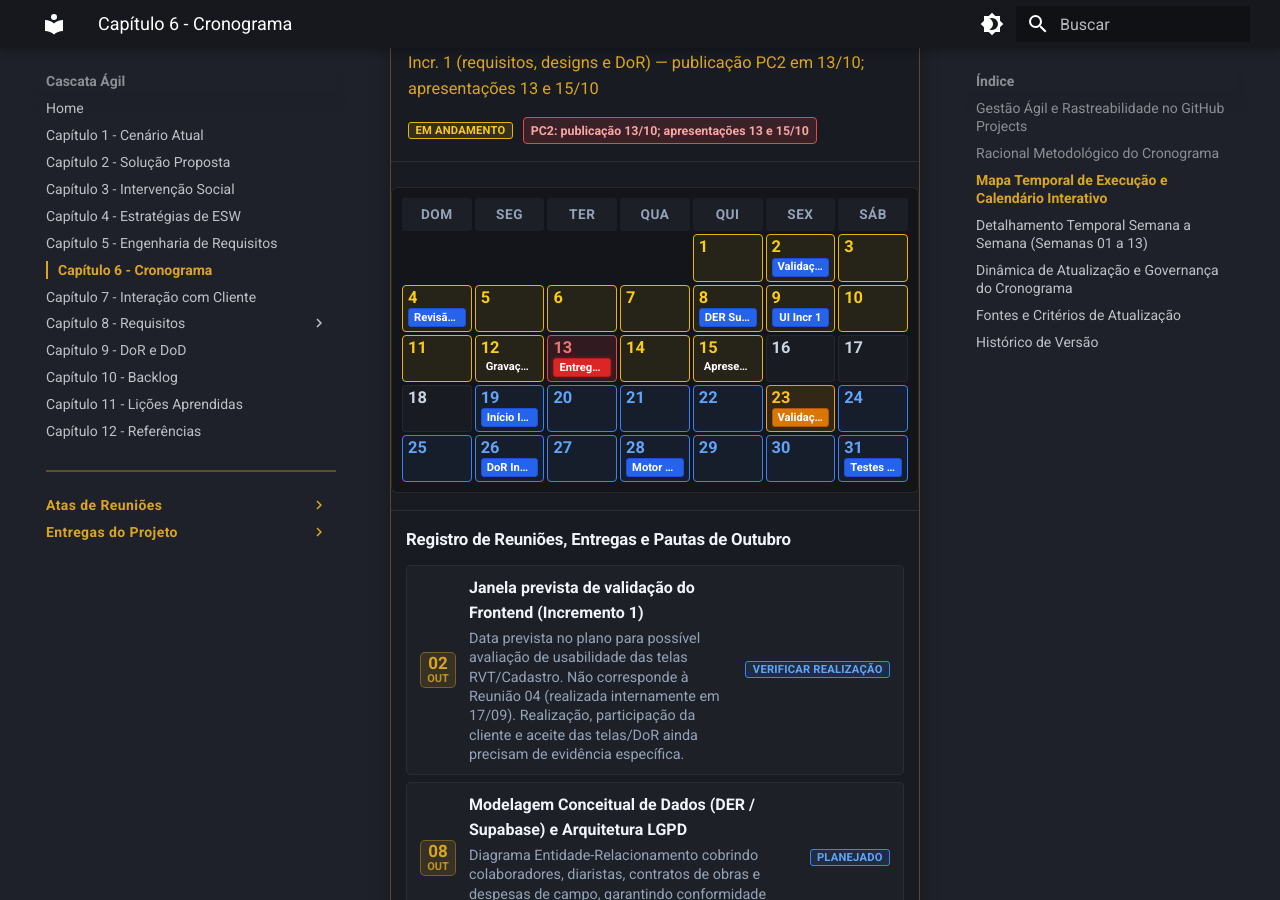
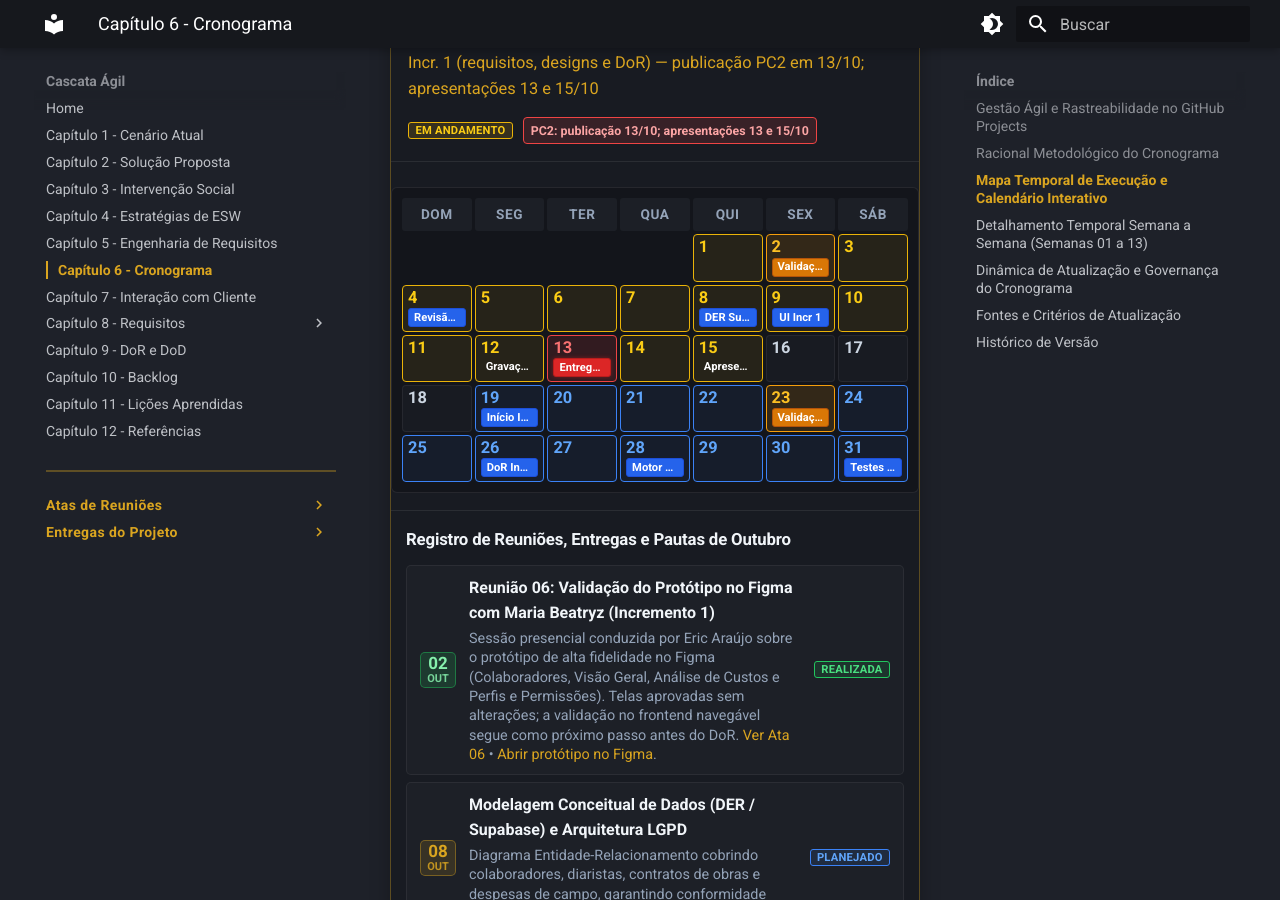
Before and after one commit to mdsreq-fga-unb/REQ-2026.2-T01-DUOC-Finance, an MkDocs documentation site: the page built from docs/cronograma/index.md, in a window 1280 px wide and 900 px high, scrolled down 9081 px. Built offline with MkDocs 1.6.1 and Material for MkDocs 9.7.7, drawn with Linux system fonts in a browser that asks for light colours; emoji names are drawn with the system emoji font; some of the changed text lies outside the part shown.

```diff
--- a/docs/cronograma/index.md
+++ b/docs/cronograma/index.md
@@ -92,7 +92,7 @@ Para assegurar rastreabilidade inequívoca entre os Objetivos Específicos (OEs)
 | Ciclo / Incremento RAD | Foco Arquitetural e de Domínio | Características Contempladas (CARs) | Atividades Metodológicas e Validações | Marco Externo Intersectante |
 | :--- | :--- | :--- | :--- | :---: |
 | **Ciclo 0: Concepção & Fundação**<br>*(Semanas 01 a 03 / Ago-Set)* | Diagnóstico de processos, viabilidade e governança | [CAR-01 a CAR-08](../visao-produto/capitulo-2/index.md) *(Especificação preliminar)*<br>[CAR-09 a CAR-12](../visao-produto/capitulo-2/index.md#car-09) *(Escopo técnico)* | - Contato exploratório inicial com a DUOC (19/08)<br>- Reunião 01 Oficial de Elicitação de Escopo e MVP (05/09)<br>- Reunião 02 de alinhamento interno (07/09) e Reunião 03 de apresentação gravada do PC1 (07/09)<br>- Rich Picture v2, Ishikawa 4M, Stakeholders e Mixer Board<br>- Estruturação do repositório *Docs as Code* no GitHub Pages | **Ponto de Controle 1**<br>*(publicação 08/09; apresentações 08 e 10/09)* |
-| **Incremento 1: Gestão Cadastral e RVT de Campo**<br>*(Semanas 04 a 07 / Set-Out)* | Base cadastral unificada, autenticação e apontamento de viagens em obras | [CAR-01: Gestão Cadastral Unificada](../visao-produto/capitulo-2/index.md#car-01)<br>[CAR-02: Apontamento Móvel / RVT](../visao-produto/capitulo-2/index.md#car-02)<br>[CAR-07: Controle de Acesso RBAC (Base)](../visao-produto/capitulo-2/index.md#car-07) | - Elicitação aprofundada URPS+ e personas de campo<br>- Base visual e Design System no Figma; estabelecimento dos designs de tela (RVT e Cadastros) diretamente no Frontend (React/Tailwind)<br>- **Reunião 04 (17/09):** Retrospectiva interna da Unidade 1 e planejamento da Unidade 2<br>- **Reunião 05 (24/09):** Priorização interna MoSCoW/Matriz 4×4 e aprovação do MVP com ressalvas pela equipe<br>- **Janela prevista de validação do frontend (02/10):** realização e eventual aceite da cliente sem comprovação nas Atas 01 a 05<br>- Verificação do DoR do Incr. 1, condicionada ao registro de aceite das telas<br>- Codificação da lógica de regras cadastrais e persistência no Supabase | **Ponto de Controle 2**<br>*(publicação 13/10; apresentações 13 e 15/10)* |
+| **Incremento 1: Gestão Cadastral e RVT de Campo**<br>*(Semanas 04 a 07 / Set-Out)* | Base cadastral unificada, autenticação e apontamento de viagens em obras | [CAR-01: Gestão Cadastral Unificada](../visao-produto/capitulo-2/index.md#car-01)<br>[CAR-02: Apontamento Móvel / RVT](../visao-produto/capitulo-2/index.md#car-02)<br>[CAR-07: Controle de Acesso RBAC (Base)](../visao-produto/capitulo-2/index.md#car-07) | - Elicitação aprofundada URPS+ e personas de campo<br>- Base visual e Design System no Figma; estabelecimento dos designs de tela (RVT e Cadastros) diretamente no Frontend (React/Tailwind)<br>- **Reunião 04 (17/09):** Retrospectiva interna da Unidade 1 e planejamento da Unidade 2<br>- **Reunião 05 (24/09):** Priorização interna MoSCoW/Matriz 4×4 e aprovação do MVP com ressalvas pela equipe<br>- **Reunião 06 (02/10):** validação presencial do protótipo no Figma com Maria Beatryz, aprovado sem alterações ([Ata 06](../atas/reuniao-06.md))<br>- Verificação do DoR do Incr. 1, condicionada à validação das telas no frontend navegável<br>- Codificação da lógica de regras cadastrais e persistência no Supabase | **Ponto de Controle 2**<br>*(publicação 13/10; apresentações 13 e 15/10)* |
 | **Incremento 2: Motor Financeiro e Reembolsos**<br>*(Semanas 08 a 10 / Out-Nov)* | Apuração de diárias, fechamento de obras, conciliação e prestação de contas | [CAR-03: Motor Financeiro de Fechamento](../visao-produto/capitulo-2/index.md#car-03)<br>[CAR-04: Prestação de Contas e Reembolsos](../visao-produto/capitulo-2/index.md#car-04)<br>[CAR-08: Trilha de Auditoria (Logs)](../visao-produto/capitulo-2/index.md#car-08) | - Desenho dos fluxos e telas de fechamento financeiro e reembolsos diretamente no Frontend (tendo o Figma como base)<br>- **Validação prevista no Frontend (23/10):** sessão com Maria Beatryz, sujeita a confirmação de agenda e registro de resultado<br>- Verificação do DoR após validação das telas e contratos de dados<br>- **Construção da lógica do Motor Financeiro (CAR-03):** codificação das regras de cálculo de diárias, adiantamentos e persistência com folga técnica<br>- Upload de comprovantes simulados e logs de auditoria<br>- Testes aritméticos com planilhas de controle da DUOC | *Transição entre PC2 e PC3* |
 | **Incremento 3: Custos por Contrato, Dashboards e Integrações**<br>*(Semanas 10 a 11 / Nov)* | Rateio de despesas por obra, painel gerencial e interoperabilidade | [CAR-05: Apropriação de Custos por Contrato](../visao-produto/capitulo-2/index.md#car-05)<br>[CAR-06: Painel Analítico de Desvio Orçamentário](../visao-produto/capitulo-2/index.md#car-06)<br>[CAR-09: Integração auditor.ia (Presença)](../visao-produto/capitulo-2/index.md#car-09)<br>[CAR-10: Importação/Exportação ERP e CSV](../visao-produto/capitulo-2/index.md#car-10) | - Construção dos módulos de rateio de custos por contrato<br>- Indicadores e filtros de custos do MVP (RF11); monitoramento orçamentário avançado no pós-MVP<br>- Estudos de conectores com dados sintéticos de auditor.ia e ERP, sujeitos à capacidade do backlog pós-MVP<br>- Inspeção estática de requisitos e código (Fagan)<br>- Matriz de Rastreabilidade Bidirecional (*Forward/Backward*)<br>- Deploy contínuo e integrado em *Staging* | **Ponto de Controle 3**<br>*(publicação 17/11; apresentações 17 e 19/11)* |
 | **Fase Final: Transição / Cutover, Estabilização e Aceite**<br>*(Semanas 12 e 13 / 20/11 a 02/12)* | Homologação final, UAT com a cliente, saneamento de defeitos e transição operacional | **CARs selecionadas para o MVP integradas para aceite** *(funcionalidades evolutivas permanecem no backlog)* | - *Code Freeze* operacional (20 a 23/11)<br>- **Sessão de UAT prevista (24/11):** agendamento e ata pendentes com Maria Beatryz<br>- **Janela Dedicada de Correção de Defeitos pós-UAT (25 a 27/11)**<br>- **Termo de Aceite Formal previsto (28/11), condicionado ao UAT e à assinatura da cliente**<br>- Transição operacional (*Cutover*), Manual do Usuário e capacitação<br>- Apresentação Final perante a banca e Retrospectiva | **Ponto de Controle 4**<br>*(publicação 01/12; apresentações 01 e 03/12)* |
@@ -183,7 +183,7 @@ Utilize os **cards seletores integrados no topo do calendário** para alternar e
           <div class="tooltip-body">
             <p><strong>Período:</strong> 01/10 a 31/10</p>
             <p><strong>Marcos:</strong> PC2: publicação 13/10; apresentações 13 e 15/10</p>
-            <p><strong>Validações:</strong> janela prevista para frontend do Incremento 1 (02/10; ocorrência não comprovada pelas atas recebidas) • validação do Incremento 2 prevista para 23/10</p>
+            <p><strong>Validações:</strong> validação presencial do protótipo do Incremento 1 no Figma realizada em 02/10 (Ata 06) • validação do Incremento 2 prevista para 23/10</p>
           </div>
           <div class="tooltip-hint">Clique para alternar para Outubro</div>
         </div>
@@ -624,9 +624,9 @@ Utilize os **cards seletores integrados no topo do calendário** para alternar e
             <tr>
               <td class="empty-day"></td><td class="empty-day"></td><td class="empty-day"></td><td class="empty-day"></td>
               <td class="day-u2" title="Critérios BDD/Gherkin e refinamento"><div class="cell-top"><span class="cell-num">1</span></div></td>
-              <td class="day-u2" title="Janela prevista de validação do frontend do Incremento 1; realização não confirmada pelas Atas 01 a 05">
+              <td class="day-u2 day-meet" title="Reunião 06 com Maria Beatryz — Validação presencial do protótipo de alta fidelidade no Figma (Incremento 1)">
                 <div class="cell-top"><span class="cell-num">2</span></div>
-                <span class="event-chip active-phase">Validação prevista</span>
+                <span class="event-chip meet">Validação Figma</span>
               </td>
               <td class="day-u2"><div class="cell-top"><span class="cell-num">3</span></div></td>
             </tr>
@@ -697,13 +697,13 @@ Utilize os **cards seletores integrados no topo do calendário** para alternar e
 
         <div class="month-event-item">
           <div class="month-event-left">
-            <span class="event-date-badge"><span class="ev-d">02</span><span class="ev-m">OUT</span></span>
-            <div class="event-info">
-              <div class="event-name">Janela prevista de validação do Frontend (Incremento 1)</div>
-              <div class="event-desc">Data prevista no plano para possível avaliação de usabilidade das telas RVT/Cadastro. Não corresponde à Reunião 04 (realizada internamente em 17/09). Realização, participação da cliente e aceite das telas/DoR ainda precisam de evidência específica.</div>
-            </div>
-          </div>
-          <span class="status-pill planejado">Verificar realização</span>
+            <span class="event-date-badge done"><span class="ev-d">02</span><span class="ev-m">OUT</span></span>
+            <div class="event-info">
+              <div class="event-name">Reunião 06: Validação do Protótipo no Figma com Maria Beatryz (Incremento 1)</div>
+              <div class="event-desc">Sessão presencial conduzida por Eric Araújo sobre o protótipo de alta fidelidade no Figma (Colaboradores, Visão Geral, Análise de Custos e Perfis e Permissões). Telas aprovadas sem alterações; a validação no frontend navegável segue como próximo passo antes do DoR. <a href="../atas/reuniao-06/">Ver Ata 06</a> • <a href="https://www.figma.com/design/jJ5lOX1FJ52vpFGk8cimoM/DUOC-FINANCE?node-id=1-39" target="_blank" rel="noopener noreferrer">Abrir protótipo no Figma</a>.</div>
+            </div>
+          </div>
+          <span class="status-pill concluido">Realizada</span>
         </div>
 
         <div class="month-event-item">
@@ -1131,7 +1131,7 @@ Utilize as abas abaixo para consultar as atividades detalhadas, entregáveis pre
         </div>
         <div class="week-meta-item">
           <span class="week-meta-label">Validações com a Cliente e Reuniões</span>
-          <span class="week-meta-value">Reunião 04 interna (17/09 — retrospectiva e planejamento) • Reunião 05 interna (24/09 — MoSCoW/MVP com ressalvas) • janela de validação do frontend prevista para 02/10 (realização sem comprovação pelas atas)</span>
+          <span class="week-meta-value">Reunião 04 interna (17/09 — retrospectiva e planejamento) • Reunião 05 interna (24/09 — MoSCoW/MVP com ressalvas) • Reunião 06 com a cliente (02/10 — validação presencial do protótipo no Figma, aprovado sem alterações)</span>
         </div>
       </div>
       <div class="week-card-grid">
@@ -1142,7 +1142,7 @@ Utilize as abas abaixo para consultar as atividades detalhadas, entregáveis pre
             <li>Classificação e especificação rigorosa de requisitos sob o framework <strong>URPS+</strong>;</li>
             <li>Criação de Personas representativas e cenários contextuais de uso para escritório e canteiros;</li>
             <li>Base visual e tokens no Figma; estabelecimento dos designs de tela diretamente no Frontend (React SPA) com dados mockados;</li>
-            <li>Planejamento de sessão de validação sociotécnica com Maria Beatryz navegando pelas telas no frontend; somente registrar como realizada e homologada após evidência específica;</li>
+            <li>Validação presencial do protótipo no Figma com Maria Beatryz em 02/10 (<a href="../atas/reuniao-06/">Ata 06</a>); a sessão no frontend navegável permanece como próximo passo antes do DoR;</li>
             <li>Decomposição em Histórias de Usuário <strong>INVEST</strong> com critérios de aceitação objetivos;</li>
             <li>Priorização de Backlog usando <strong>MoSCoW</strong> e <strong>atendimento formal ao DoR do Incr. 1</strong> antes da codificação de lógica e banco;</li>
             <li>Modelagem Conceitual e Física de Dados (DER / Supabase / PostgreSQL) e arquitetura de dados sintéticos LGPD.</li>
@@ -1862,3 +1862,4 @@ O cronograma do DUOC Finance é um **artefato vivo** sujeito a refinamento cont
 | `2.0` | 21/09/2026 | Reestruturação metodológica, arquitetural e visual integral do cronograma: desacoplamento dos marcos acadêmicos (PC1 a PC4) dos ciclos e incrementos RAD; distribuição das 8 CARs e integrações nos incrementos; estratégia de prototipagem evolutiva UI-First com base no Figma e validação de interfaces mockadas no Frontend antes da lógica de persistência (Supabase); antecipação do motor financeiro (CAR-03) e UAT com janela dedicada para correção de defeitos; inclusão de diagramas metodológicos com suporte nativo a temas claro e escuro; eliminação de conflitos de contraste cromático no calendário e reestruturação ergonômica das unidades e semanas em cards padronizados | Matheus Ribeiro Szervinsk | Equipe Cascata Ágil |
 | `2.1` | 24/09/2026 | Inclusão da Reunião 05 (Priorização MoSCoW, Matriz 4x4 e alinhamento do MVP) realizada em 24/09 no calendário de Setembro, feed de eventos, tabela de incrementos e detalhamento da Semana 05. | Matheus Ribeiro Szervinsk | Eric Araújo e Lucas Zanetti |
 | `2.2` | 11/10/2026 | Auditoria cronológica do Capítulo 6 conforme Plano de Ensino oficial: identificação dos primeiros e segundos dias de apresentações dos PCs 1–4 e corte de publicação às 08h; correção das Reuniões 03 (07/09), 04 (17/09) e natureza interna da 05; atualização dos calendários e semanas; padronização URPS+ e auditor.ia no planejamento vigente; registro de 31 RFs/20 RNFs e ressalvas de validação não comprovada; distinção entre marcos RAD e períodos acadêmicos. | Matheus Saraiva Camargo | Matheus Ribeiro Szervinsk |
+| `2.3` | 28/10/2026 | Registro da validação presencial do protótipo do Incremento 1 no Figma em 02/10/2026 (Ata 06) no calendário, no feed de eventos e no detalhamento semanal, substituindo as marcações de realização não comprovada. | Paulo Nery | — |
--- a/mkdocs.yml
+++ b/mkdocs.yml
@@ -93,6 +93,7 @@ nav:
     - 'Reunião 03 (07/09) — Apresentação da Unidade 1': atas/reuniao-03.md
     - 'Reunião 04 (17/09) — Planejamento da Unidade 2': atas/reuniao-04.md
     - 'Reunião 05 (24/09) — Priorização e Valor de Negócio': atas/reuniao-05.md
+    - 'Reunião 06 (02/10) — Validação do Protótipo no Figma': atas/reuniao-06.md
   - 'Entregas do Projeto':
     - 'Painel Geral de Entregas': entregas/index.md
     - 'Entrega 1 (Ponto de Controle 1)': entregas/entrega-1.md
```
Also changed, not shown: docs/atas/index.md (+7 -0 lines), docs/atas/reuniao-06.md (added, +75 -0 lines), docs/estrategias-esw/index.md (+15 -0 lines), docs/interacao-cliente/index.md (+22 -0 lines).
